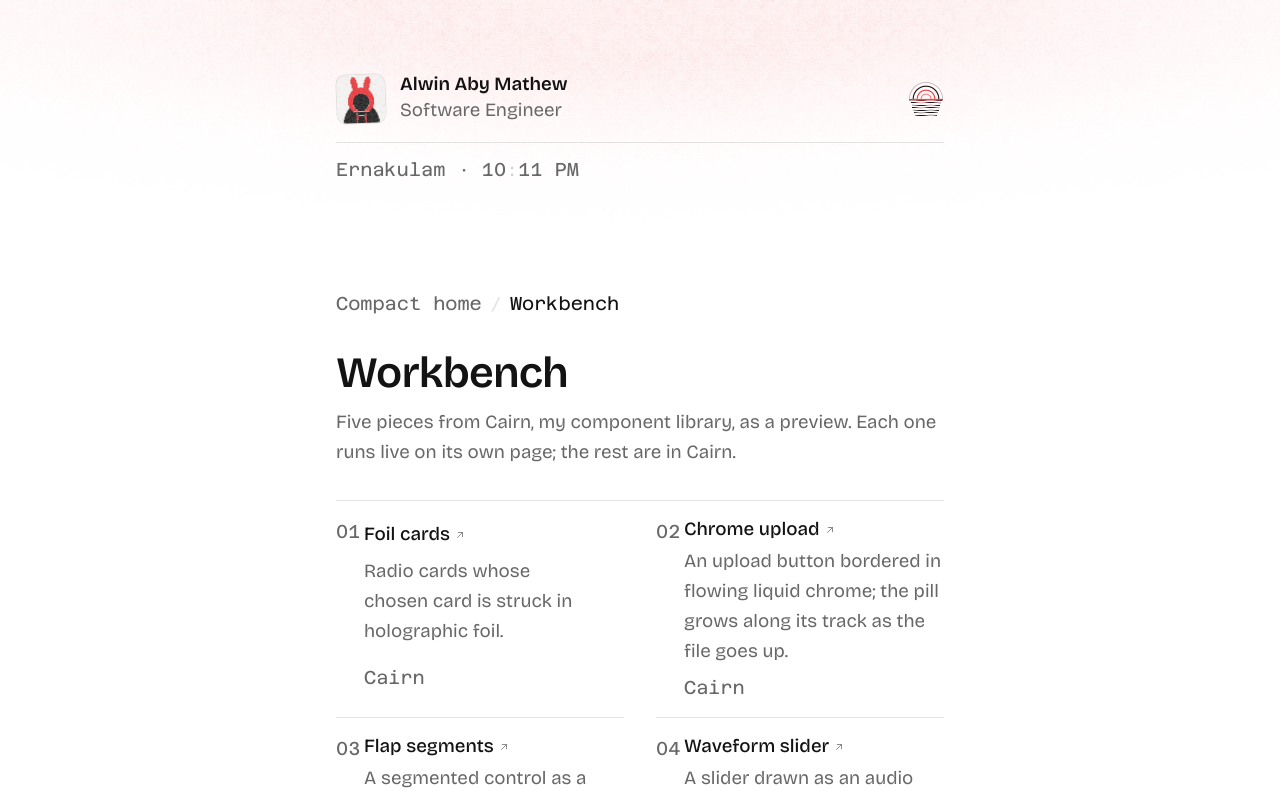
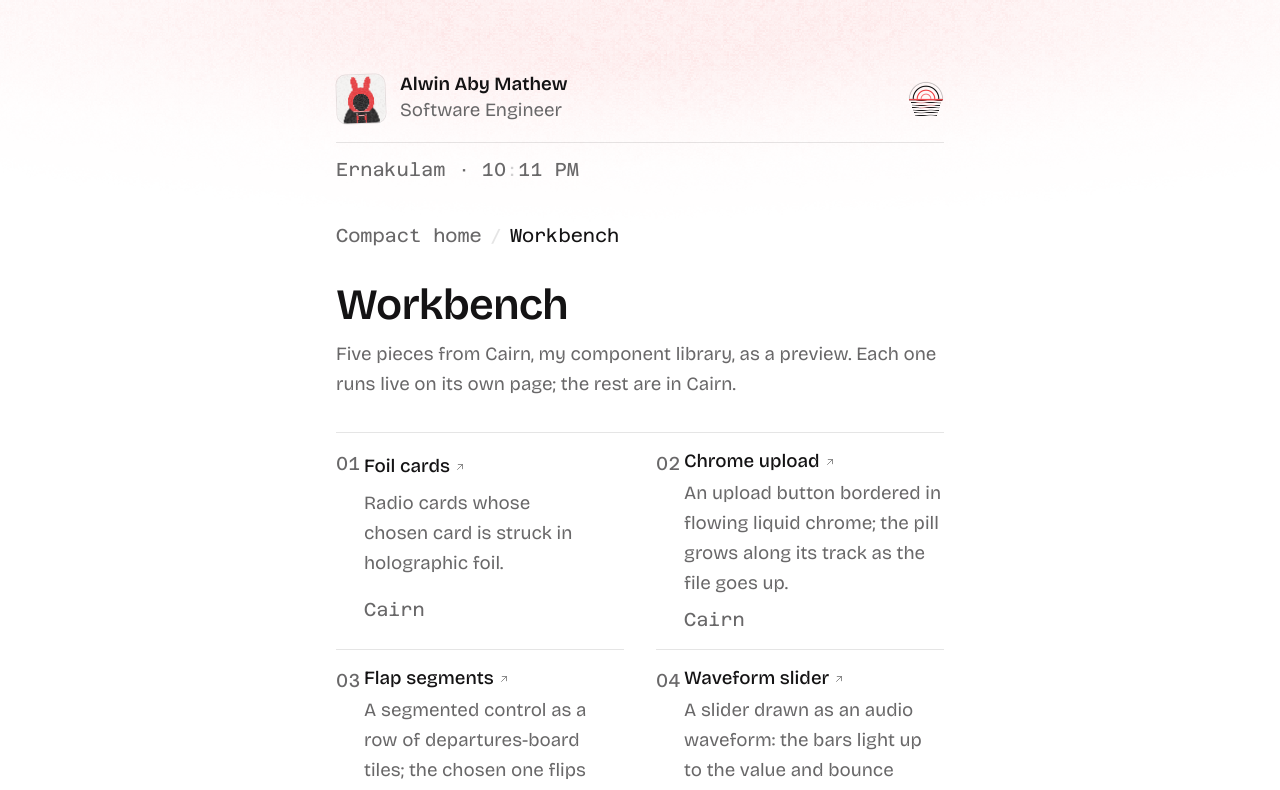
Before and after one commit to VirgoTheLord/WorkPortfolio, a Next.js app: page /compact/components in a window 1280 px wide. Shown: the top 790 px of the page. Built offline with nearby package versions, Linux system fonts and the light colour scheme.

Commit message:
fix: no empty band above a piece's breadcrumb
The piece page took the home's tall opening gap and added its own top
padding on it; it now starts just under the top bar.

```diff
--- a/src/components/sections/compact.css
+++ b/src/components/sections/compact.css
@@ -1920,8 +1920,14 @@ a.cp-line:hover > .cp-meta {
   color: var(--color-fg);
 }
 
+/* A piece's page starts just under the top bar: the home's tall opening gap
+   is for its sentence, and here it left an empty band over the breadcrumb. */
+.cp-main:has(> .cp-piece) {
+  margin-top: calc(var(--spacing) * 9);
+}
+
 .cp-piece {
-  padding-block: calc(var(--spacing) * 10) calc(var(--spacing) * 2);
+  padding-block: 0 calc(var(--spacing) * 2);
 }
 
 .cp-crumbs ol {
```
